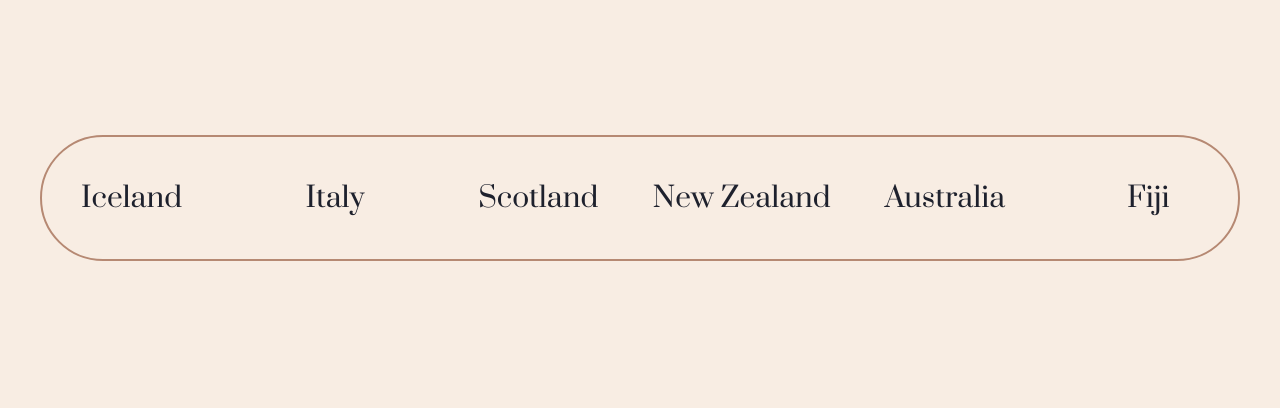
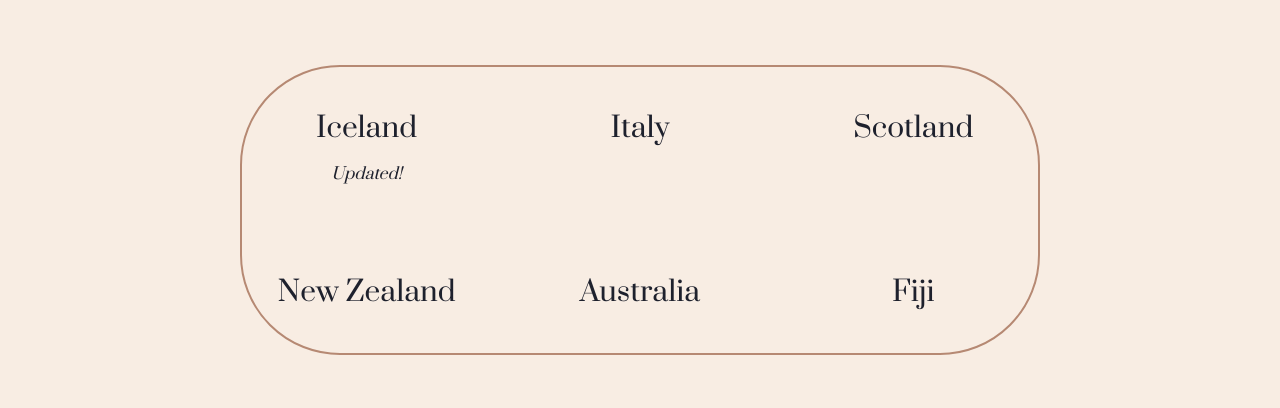
Before and after one commit to kellmcallister/portfolio-personal, a plain HTML site: page travel.html in a window 1280 px wide. Shown: the part 153-561 px from the top of the page. Drawn offline with nearby package versions, Linux system fonts and the light colour scheme.

Commit message:
Adjustments to gridbox

```diff
--- a/src/styles.css
+++ b/src/styles.css
@@ -179,8 +179,12 @@ footer {
 .travel-grid {
   border: 2px solid var(--accent-brown-color);
   border-radius: 100px;
-  max-width: 1200px;
-  margin: 140px auto;
+  max-width: 800px;
+  margin: 70px auto;
+}
+a em {
+  font-size: 16px;
+  margin: 0;
 }
 .grid-box {
   display: block;
--- a/travel.html
+++ b/travel.html
@@ -79,29 +79,29 @@
     </h1>
     <div class="container-travel grid travel-grid">
       <div class="row d-flex justify-content-evenly">
-        <div class="col-sm-2 grid-box">
+        <div class="col-sm-4 grid-box">
           <a
             href="https://kellmcallister-iceland.netlify.app/"
             class="travel-link"
             title="Iceland link"
             target="_blank"
-            >Iceland</a
+            >Iceland<br /><small><em>Updated!</em></small></a
           >
         </div>
-        <div class="col-sm-2 grid-box">
+        <div class="col-sm-4 grid-box">
           <a href="#" class="travel-link">Italy</a>
         </div>
 
-        <div class="col-sm-2 grid-box">
+        <div class="col-sm-4 grid-box">
           <a href="#" class="travel-link">Scotland</a>
         </div>
-        <div class="col-sm-2 grid-box">
+        <div class="col-sm-4 grid-box">
           <a href="#" class="travel-link">New Zealand</a>
         </div>
-        <div class="col-sm-2 grid-box">
+        <div class="col-sm-4 grid-box">
           <a href="#" class="travel-link">Australia</a>
         </div>
-        <div class="col-sm-2 grid-box">
+        <div class="col-sm-4 grid-box">
           <a href="#" class="travel-link">Fiji</a>
         </div>
       </div>
```
